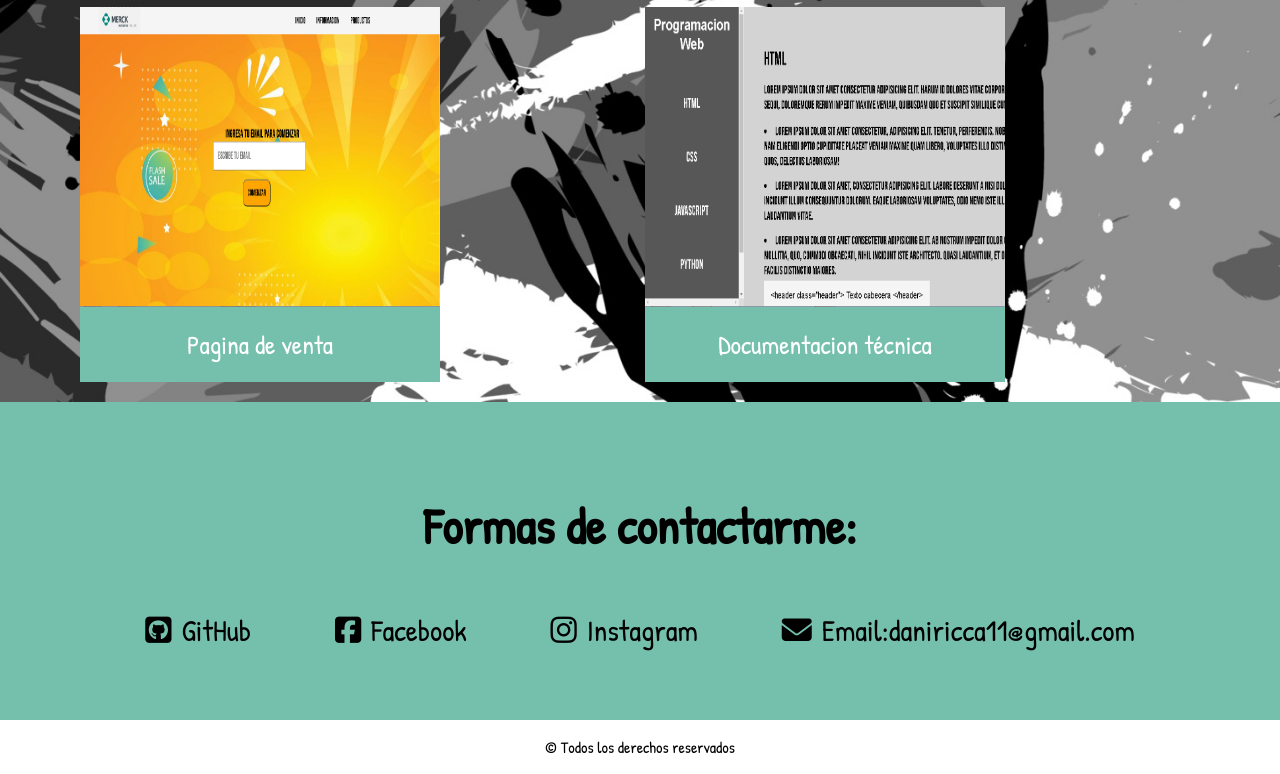
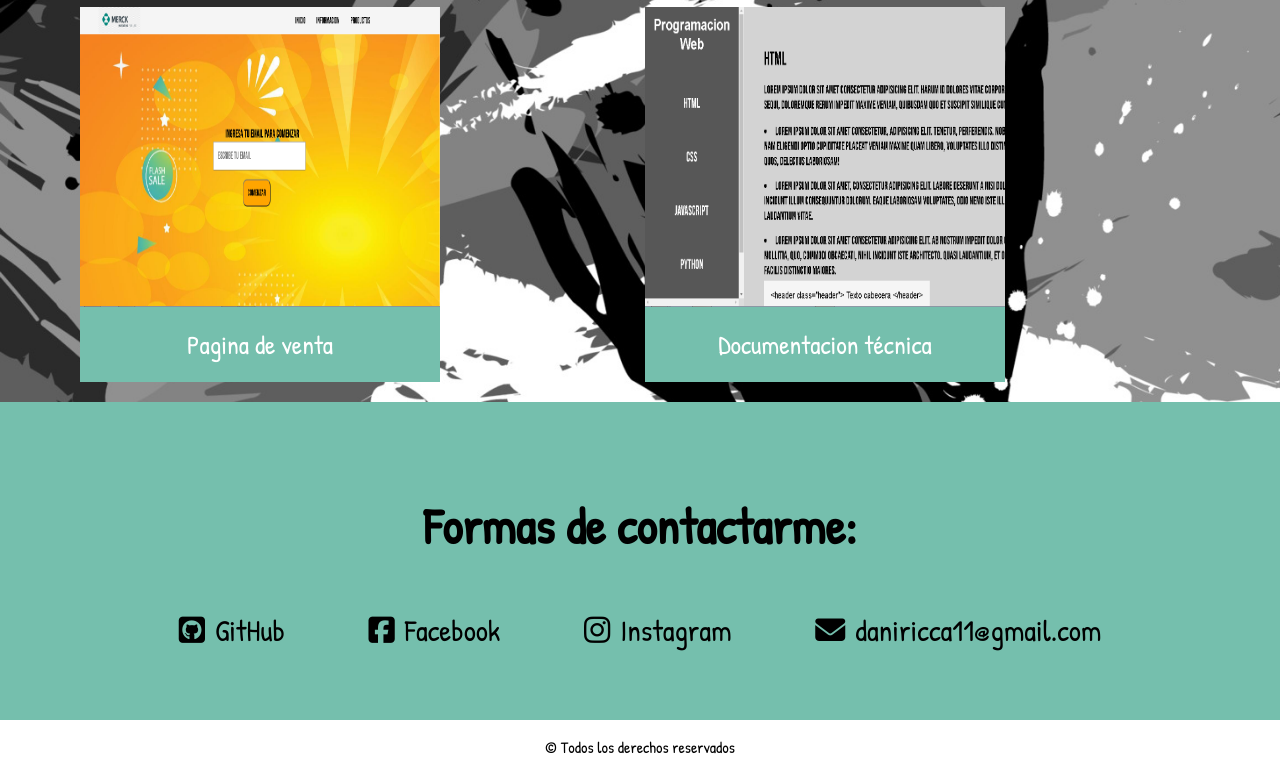
Before and after one commit to DaniloRiccardi/DaniloRiccardi.github.io, a plain HTML site: page index.html in a window 1280 px wide. Shown: the part 1546-2320 px from the top of the page. Drawn offline with Linux system fonts and the light colour scheme.

Commit message:
Update index.html

```diff
--- a/index.html
+++ b/index.html
@@ -69,7 +69,7 @@
         <a class="btn-contacto" target="_blank" href="https://github.com/DaniloRiccardi" target="_blank" id="profile-link"><i class="fa-brands fa-github-square"></i>GitHub</a>
         <a class="btn-contacto" target="_blank" href="https://www.facebook.com/danilo.riccardi.3/"><i class="fa-brands fa-facebook-square"></i></i>Facebook</a>
         <a class="btn-contacto" target="_blank" href="https://www.instagram.com/daniriccardi11/?hl=es-la"><i class="fa-brands fa-instagram"></i>Instagram</a>
-        <a class="btn-contacto" target="_blank" href="#"><i class="fa-solid fa-envelope"></i>Email:daniricca11@gmail.com</a>
+        <a class="btn-contacto" target="_blank" href="daniricca11@gmail.com"><i class="fa-solid fa-envelope"></i>daniricca11@gmail.com</a>
     </section>
 
     <footer id="footer">
```
